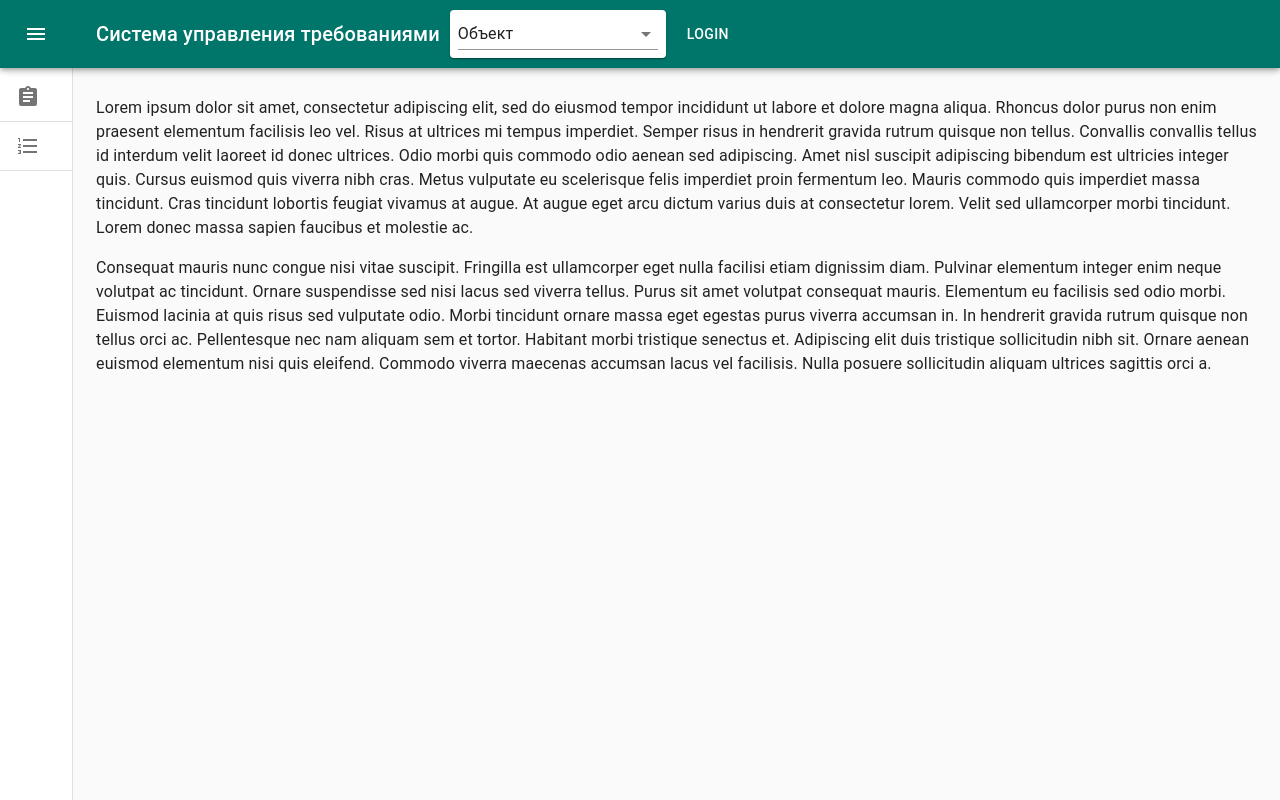
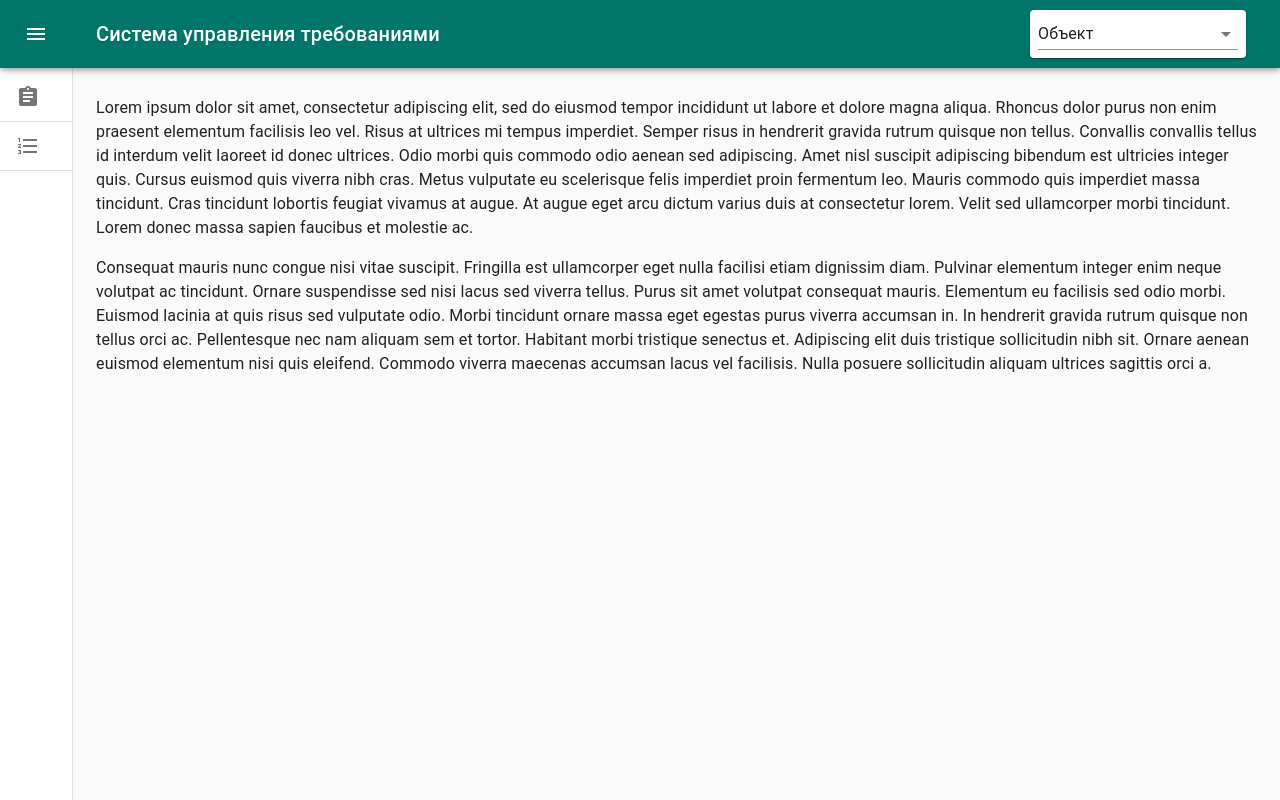
Before and after one commit to nik-prostok/requirement-ui, a React (Create React App) app: page /taskPoint in a window 1280 px wide. Built offline with nearby package versions, Linux system fonts and the light colour scheme.

Commit message:
fix layout

```diff
--- a/src/components/header/Header.styles.ts
+++ b/src/components/header/Header.styles.ts
@@ -8,6 +8,7 @@ export const useStyles = makeStyles((theme: Theme) =>
             flexGrow: 1,
         },
         appBar: {
+            flexGrow: 1,
             zIndex: theme.zIndex.drawer + 1,
             transition: theme.transitions.create(['width', 'margin'], {
                 easing: theme.transitions.easing.sharp,
@@ -32,5 +33,8 @@ export const useStyles = makeStyles((theme: Theme) =>
             flexGrow: 1,
             padding: theme.spacing(12, 2, 2, 12),
         },
+        title: {
+            flexGrow: 1,
+        }
     }),
 );
--- a/src/components/header/Header.tsx
+++ b/src/components/header/Header.tsx
@@ -6,15 +6,13 @@ import {
     IconButton,
     Typography,
     Toolbar,
-    CssBaseline, InputBase, Button,
+    CssBaseline, InputBase, Button, Box,
 } from "@material-ui/core";
 import MenuIcon from '@material-ui/icons/Menu';
 import {useState} from "react";
 import {LeftMenu} from "./LeftMenu/LeftMenu";
 import {useStyles} from "./Header.styles";
 import {SelectObject} from "./SelectObject/SelectObject";
-
-import SearchIcon from '@material-ui/icons/Search';
 
 export interface HeaderProps {
 };
@@ -51,11 +49,11 @@ export const Header: React.FunctionComponent<HeaderProps> = ({children}) => {
                 >
                     <MenuIcon/>
                 </IconButton>
-                <Typography variant="h6">
+
+                <Typography className={classes.title} variant="h6">
                     Система управления требованиями
                 </Typography>
                 <SelectObject/>
-                <Button color="inherit">Login</Button>
             </Toolbar>
         </AppBar>
     )
--- a/src/components/header/LeftMenu/LeftMenu.styles.ts
+++ b/src/components/header/LeftMenu/LeftMenu.styles.ts
@@ -36,5 +36,9 @@ export const useStyles = makeStyles((theme: Theme) =>
             padding: theme.spacing(0, 1),
             ...theme.mixins.toolbar,
         },
+        routerLink: {
+            color: 'inherit',
+            textDecoration: 'none'
+        }
     }),
 );
--- a/src/components/header/LeftMenu/LeftMenu.tsx
+++ b/src/components/header/LeftMenu/LeftMenu.tsx
@@ -1,5 +1,5 @@
 import * as React from 'react';
-import {Link} from "react-router-dom";
+import {NavLink} from "react-router-dom";
 
 import clsx from 'clsx';
 import {
@@ -34,7 +34,7 @@ export const LeftMenu = ({isOpenMenu = false, handleMenuClose}: LeftMenuProps) =
         if (menuItems.length) {
             return (<List>
                 {menuItems.map((menuItem, index) => (
-                    <Link to={menuItem.path} key={index}>
+                    <NavLink className={classes.routerLink} to={menuItem.path} key={index}>
                         <ListItem button>
                             <ListItemIcon>
                                 {React.createElement(menuItem.icon)}
@@ -42,7 +42,7 @@ export const LeftMenu = ({isOpenMenu = false, handleMenuClose}: LeftMenuProps) =
                             <ListItemText primary={menuItem.label}/>
                         </ListItem>
                         <Divider/>
-                    </Link>
+                    </NavLink>
                 ))}
             </List>)
         }
--- a/src/components/header/SelectObject/SelectObject.tsx
+++ b/src/components/header/SelectObject/SelectObject.tsx
@@ -1,7 +1,7 @@
 import * as React from "react";
 import {useState} from "react";
 
-import {Box, createStyles, fade, FormControl, InputLabel, MenuItem, Paper, Select, Theme} from "@material-ui/core";
+import {createStyles, fade, FormControl, MenuItem, Paper, Select, Theme} from "@material-ui/core";
 
 import {TargetObject} from "./interfaces/ObjectsList";
 import {makeStyles} from "@material-ui/core/styles";
```
